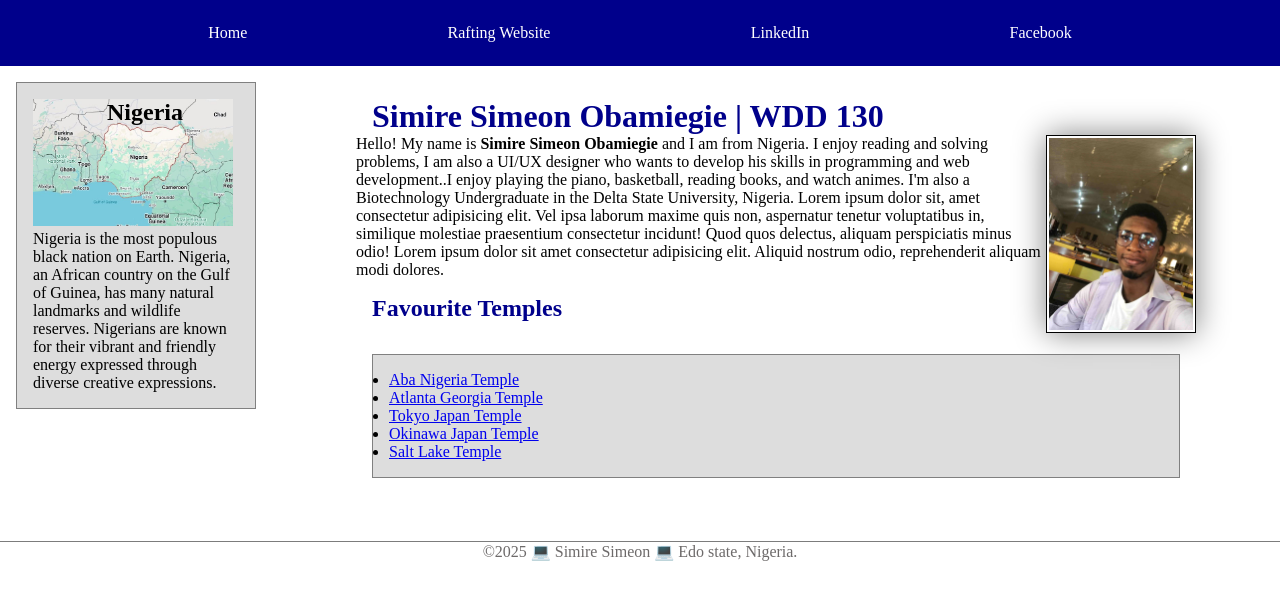
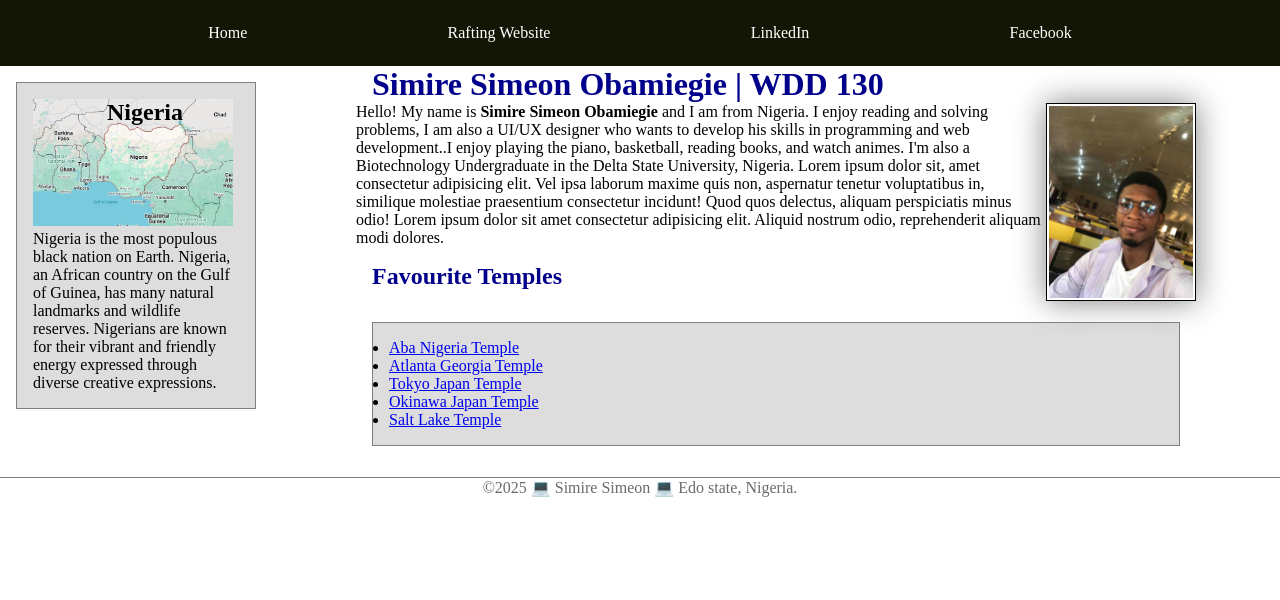
Before and after one commit to simiresimeon/wdd130, a plain HTML site: page index.html in a window 1280 px wide. Drawn offline with Linux system fonts and the light colour scheme.

Commit message:
Update header background color and adjust main margin for improved layout

```diff
--- a/styles/styles.css
+++ b/styles/styles.css
@@ -9,7 +9,7 @@
     margin: 0 auto;
 }*/
 header nav {
-    background-color: darkblue;
+    background-color: rgb(19, 22, 5);
     padding: 1rem;
     display: flex;
     justify-content: space-evenly;
@@ -58,7 +58,7 @@ main {
     max-width: 840px;
     grid-column:2/3;
     grid-row: 1/3;
-    margin: 2rem;
+    margin: 0 2rem;
 }
 
 .temple{
```
